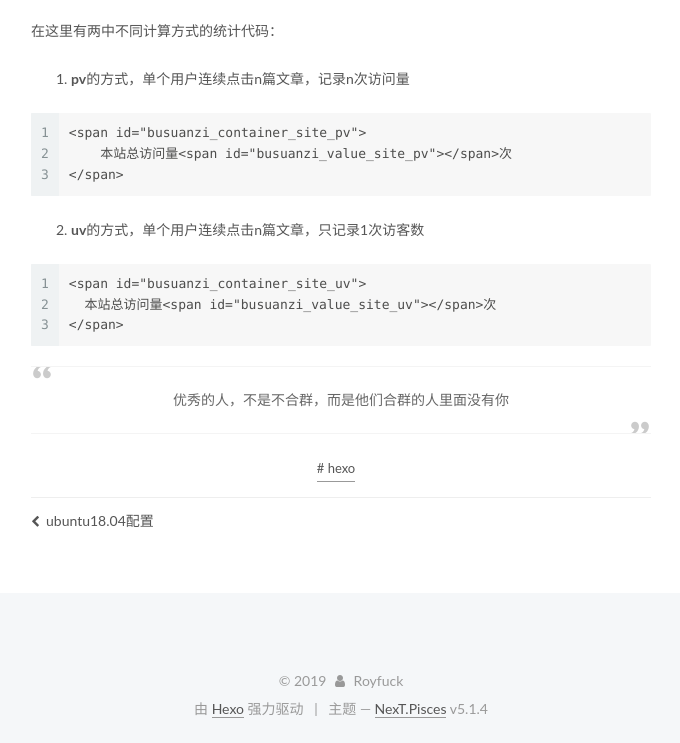
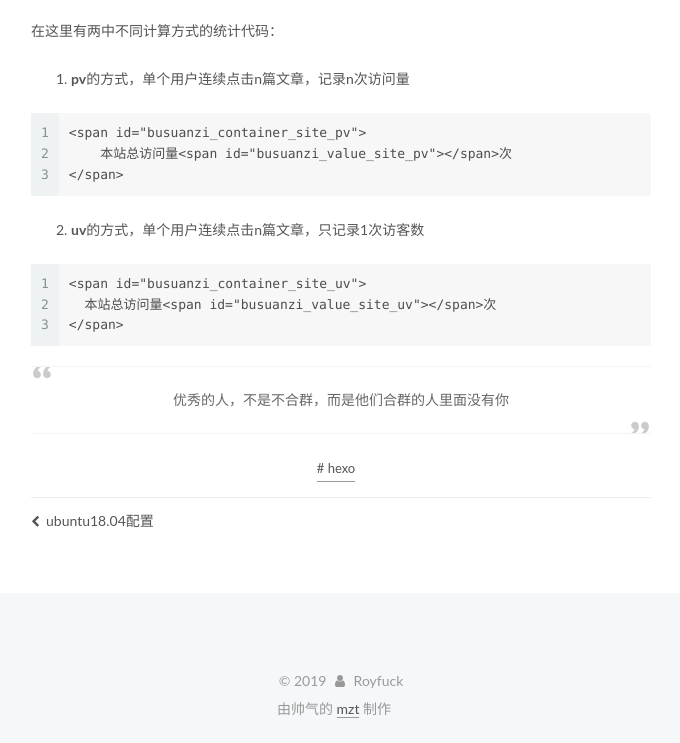
Before and after one commit to Royfuck/Royfuck, a plain HTML site: page 2019/02/15/hexo-GitHub快速搭建个人blog/index.html in a window 1280 px wide. Shown: the part 5263-6006 px from the top of the page, without its empty margins (429-1109 px from the left). Drawn offline with Linux system fonts and the light colour scheme.

Commit message:
Site updated: 2019-02-15 21:05:39

```diff
--- a/2019/02/15/hexo-GitHub快速搭建个人blog/index.html
+++ b/2019/02/15/hexo-GitHub快速搭建个人blog/index.html
@@ -624,15 +624,15 @@
 </div>
 
 
-  <div class="powered-by">由 <a class="theme-link" target="_blank" href="https://hexo.io">Hexo</a> 强力驱动</div>
+  <div class="powered-by">由帅气的 <a class="theme-link" target="_blank" href="https://github.com/mazhentin">mzt</a> 制作</div>
 
 
 
-  <span class="post-meta-divider">|</span>
+  <span class="post-meta-divider"></span>
 
 
 
-  <div class="theme-info">主题 &mdash; <a class="theme-link" target="_blank" href="https://github.com/iissnan/hexo-theme-next">NexT.Pisces</a> v5.1.4</div>
+
 
 
 
--- a/css/main.css
+++ b/css/main.css
@@ -1823,7 +1823,7 @@ pre .javascript .function {
   width: 4px;
   height: 4px;
   border-radius: 50%;
-  background: #ffed86;
+  background: #256ac2;
 }
 .links-of-blogroll {
   font-size: 13px;
```
Also changed, not shown: 2019/02/15/ubuntu18-04配置/index.html (+3 -3 lines), archives/2019/02/index.html (+3 -3 lines), archives/2019/index.html (+3 -3 lines), archives/index.html (+3 -3 lines), index.html (+3 -3 lines), tags/hexo/index.html (+3 -3 lines), tags/ubuntu/index.html (+3 -3 lines).
